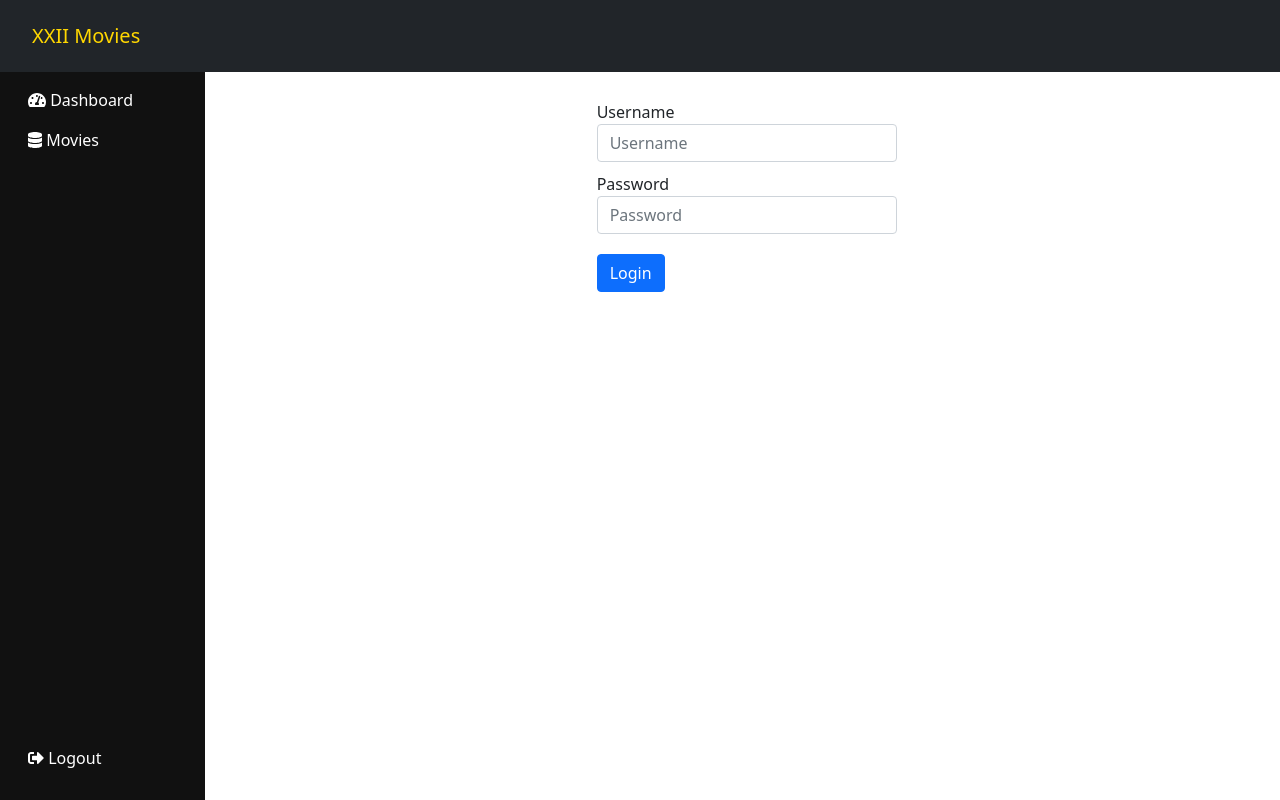
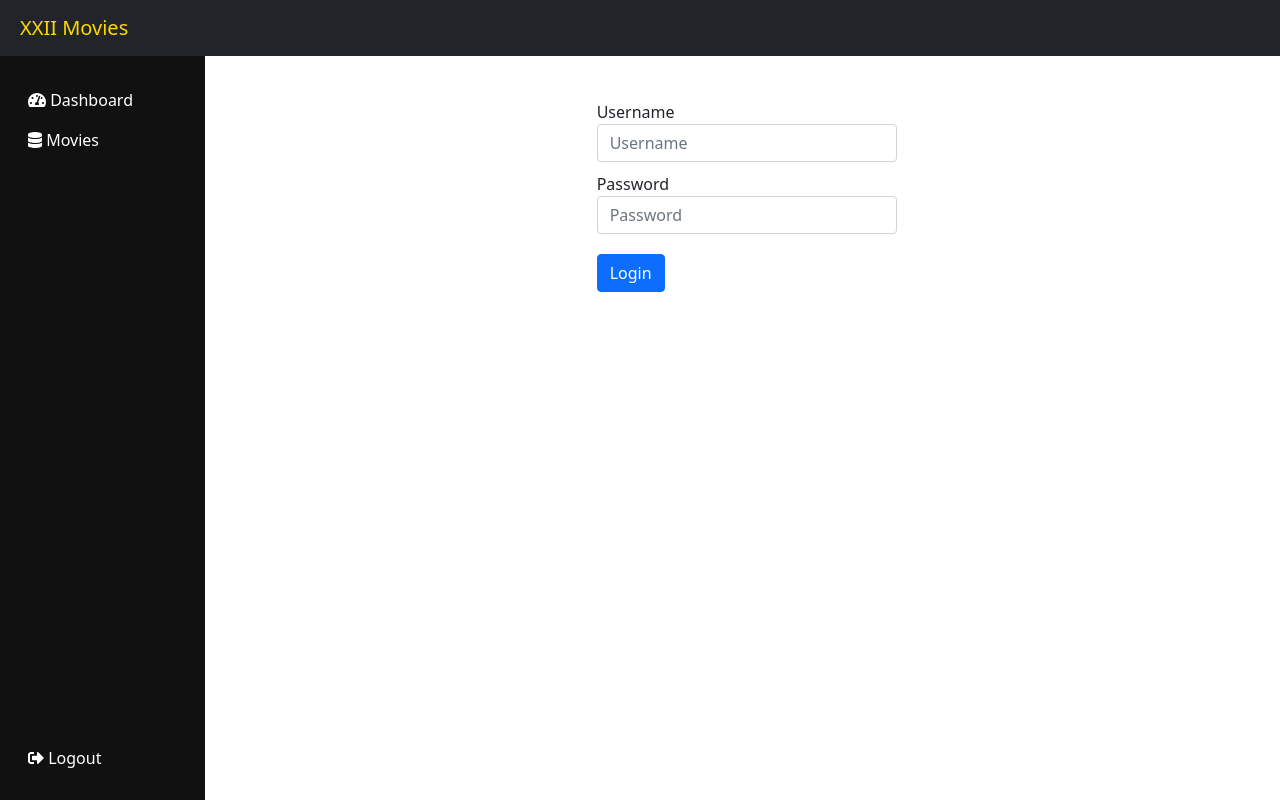
Before and after one commit to ahadsenja/movies-angular, an Angular app: page /login in a window 1280 px wide. Built offline with nearby package versions, Linux system fonts and the light colour scheme.

Commit message:
chore: update navbar layout

```diff
--- a/src/app/layout/navbar/navbar.component.html
+++ b/src/app/layout/navbar/navbar.component.html
@@ -1,7 +1,8 @@
-<nav class="navbar navbar-expand-lg navbar-light">
- <div class="container-fluid">
-   <a class="navbar-brand" href="#">XXII Movies</a>
-   <button class="navbar-toggler" type="button" data-bs-toggle="collapse" data-bs-target="#navbarSupportedContent" aria-controls="navbarSupportedContent" aria-expanded="false" aria-label="Toggle navigation">
+<a class="navbar-brand">
+  <span class="logo logo-right">XXII Movies</span>
+</a>
+<!-- <button class="navbar-toggler" type="button" data-bs-toggle="collapse" data-bs-target="#navbarSupportedContent"
+  aria-controls="navbarSupportedContent" aria-expanded="false" aria-label="Toggle navigation">
   <span class="navbar-toggler-icon"></span>
 </button>
 
@@ -14,6 +15,4 @@
       <a id="logout" class="nav-link" (click)="doLogout()">Log Out</a>
     </li>
   </ul>
-   </div>
- </div>
-</nav>
+</div> -->
```
Lines whose indentation alone changed are shown as unchanged.
